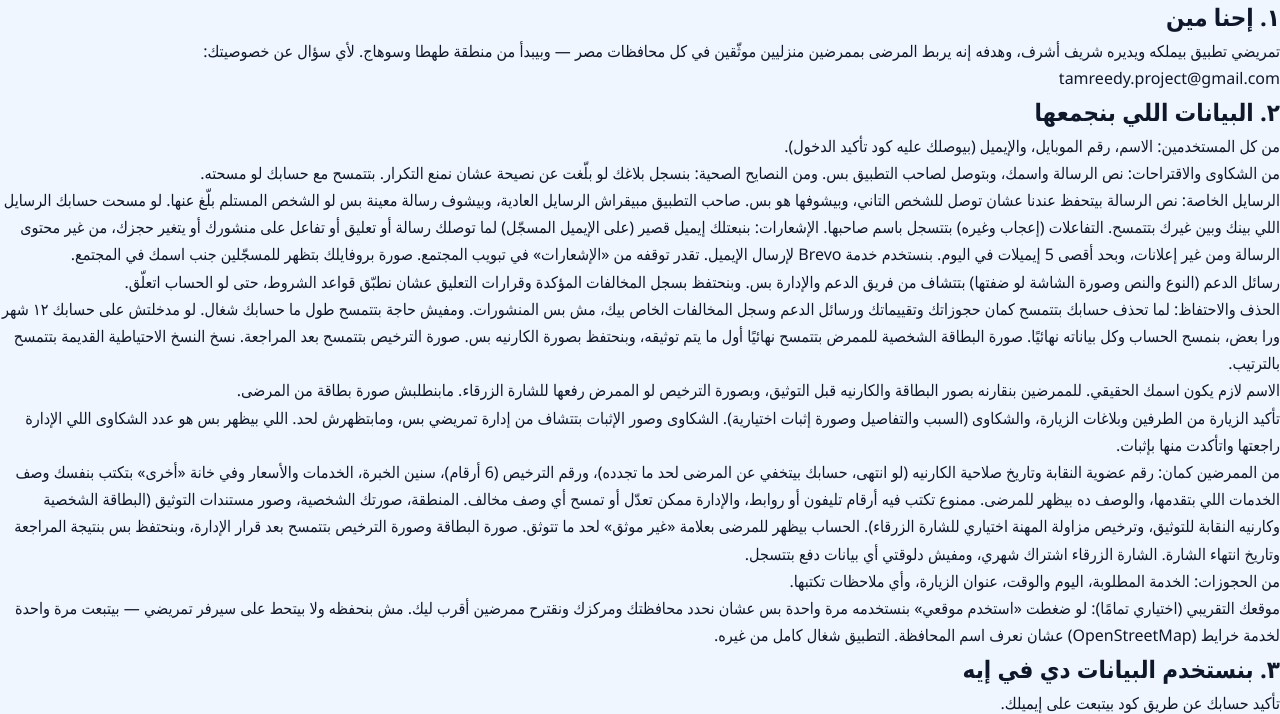
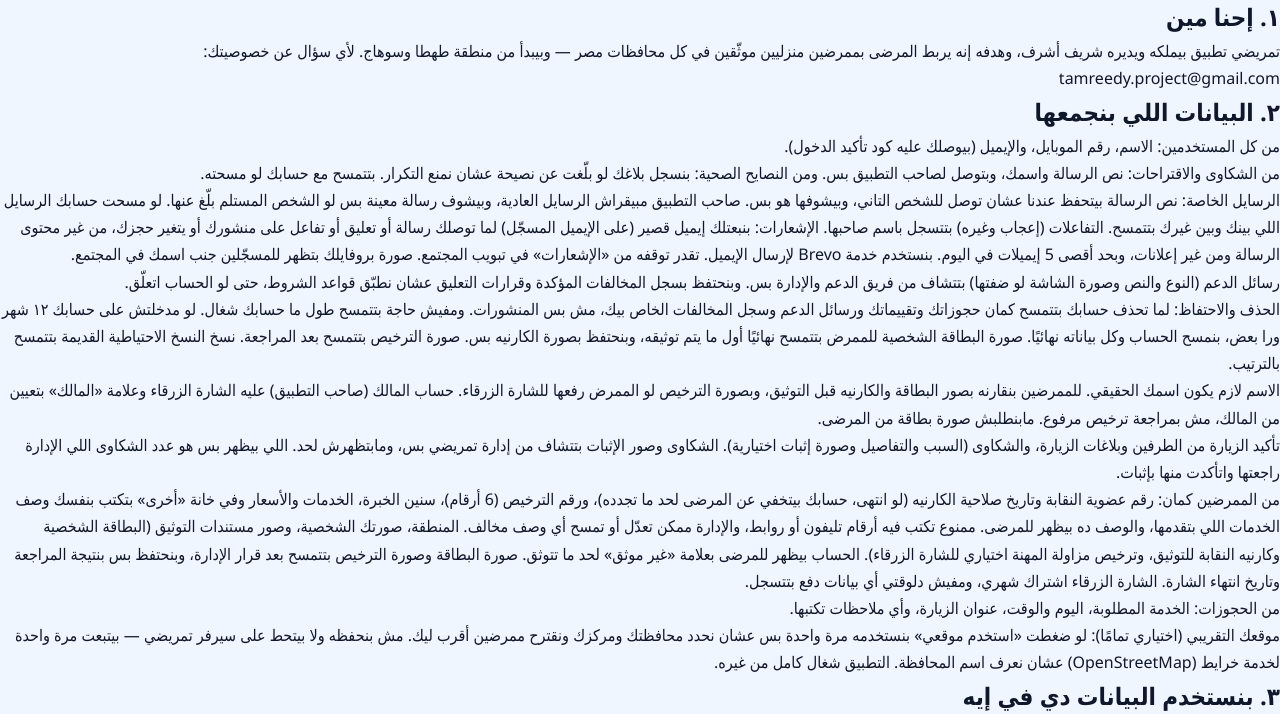
Before and after one commit to tamreedy/tamreedy.github.io, a plain HTML site: page privacy.html in a window 1280 px wide. Shown: the part 112-826 px from the top of the page. Drawn offline with Linux system fonts and the light colour scheme.

Commit message:
terms/privacy: owner badge by designation

```diff
--- a/privacy.html
+++ b/privacy.html
@@ -23,7 +23,7 @@
     <li>الرسايل الخاصة: نص الرسالة بيتحفظ عندنا عشان توصل للشخص التاني، وبيشوفها هو بس. صاحب التطبيق مبيقراش الرسايل العادية، وبيشوف رسالة معينة بس لو الشخص المستلم بلّغ عنها. لو مسحت حسابك الرسايل اللي بينك وبين غيرك بتتمسح. التفاعلات (إعجاب وغيره) بتتسجل باسم صاحبها. الإشعارات: بنبعتلك إيميل قصير (على الإيميل المسجّل) لما توصلك رسالة أو تعليق أو تفاعل على منشورك أو يتغير حجزك، من غير محتوى الرسالة ومن غير إعلانات، وبحد أقصى 5 إيميلات في اليوم. بنستخدم خدمة Brevo لإرسال الإيميل. تقدر توقفه من «الإشعارات» في تبويب المجتمع. صورة بروفايلك بتظهر للمسجّلين جنب اسمك في المجتمع.</li>
       <li>رسائل الدعم (النوع والنص وصورة الشاشة لو ضفتها) بتتشاف من فريق الدعم والإدارة بس. وبنحتفظ بسجل المخالفات المؤكدة وقرارات التعليق عشان نطبّق قواعد الشروط، حتى لو الحساب اتعلّق.</li>
       <li>الحذف والاحتفاظ: لما تحذف حسابك بتتمسح كمان حجوزاتك وتقييماتك ورسائل الدعم وسجل المخالفات الخاص بيك، مش بس المنشورات. ومفيش حاجة بتتمسح طول ما حسابك شغال. لو مدخلتش على حسابك ١٢ شهر ورا بعض، بنمسح الحساب وكل بياناته نهائيًا. صورة البطاقة الشخصية للممرض بتتمسح نهائيًا أول ما يتم توثيقه، وبنحتفظ بصورة الكارنيه بس. صورة الترخيص بتتمسح بعد المراجعة. نسخ النسخ الاحتياطية القديمة بتتمسح بالترتيب.</li>
-      <li>الاسم لازم يكون اسمك الحقيقي. للممرضين بنقارنه بصور البطاقة والكارنيه قبل التوثيق، وبصورة الترخيص لو الممرض رفعها للشارة الزرقاء. مابنطلبش صورة بطاقة من المرضى.</li>
+      <li>الاسم لازم يكون اسمك الحقيقي. للممرضين بنقارنه بصور البطاقة والكارنيه قبل التوثيق، وبصورة الترخيص لو الممرض رفعها للشارة الزرقاء. حساب المالك (صاحب التطبيق) عليه الشارة الزرقاء وعلامة «المالك» بتعيين من المالك، مش بمراجعة ترخيص مرفوع. مابنطلبش صورة بطاقة من المرضى.</li>
       <li>تأكيد الزيارة من الطرفين وبلاغات الزيارة، والشكاوى (السبب والتفاصيل وصورة إثبات اختيارية). الشكاوى وصور الإثبات بتتشاف من إدارة تمريضي بس، ومابتظهرش لحد. اللي بيظهر بس هو عدد الشكاوى اللي الإدارة راجعتها واتأكدت منها بإثبات.</li>
       <li>من الممرضين كمان: رقم عضوية النقابة وتاريخ صلاحية الكارنيه (لو انتهى، حسابك بيتخفي عن المرضى لحد ما تجدده)، ورقم الترخيص (6 أرقام)، سنين الخبرة، الخدمات والأسعار وفي خانة «أخرى» بتكتب بنفسك وصف الخدمات اللي بتقدمها، والوصف ده بيظهر للمرضى. ممنوع تكتب فيه أرقام تليفون أو روابط، والإدارة ممكن تعدّل أو تمسح أي وصف مخالف. المنطقة، صورتك الشخصية، وصور مستندات التوثيق (البطاقة الشخصية وكارنيه النقابة للتوثيق، وترخيص مزاولة المهنة اختياري للشارة الزرقاء). الحساب بيظهر للمرضى بعلامة «غير موثق» لحد ما تتوثق. صورة البطاقة وصورة الترخيص بتتمسح بعد قرار الإدارة، وبنحتفظ بس بنتيجة المراجعة وتاريخ انتهاء الشارة. الشارة الزرقاء اشتراك شهري، ومفيش دلوقتي أي بيانات دفع بتتسجل.</li>
       <li>من الحجوزات: الخدمة المطلوبة، اليوم والوقت، عنوان الزيارة، وأي ملاحظات تكتبها.</li>
```
Also changed, not shown: terms.html (+1 -1 lines).
